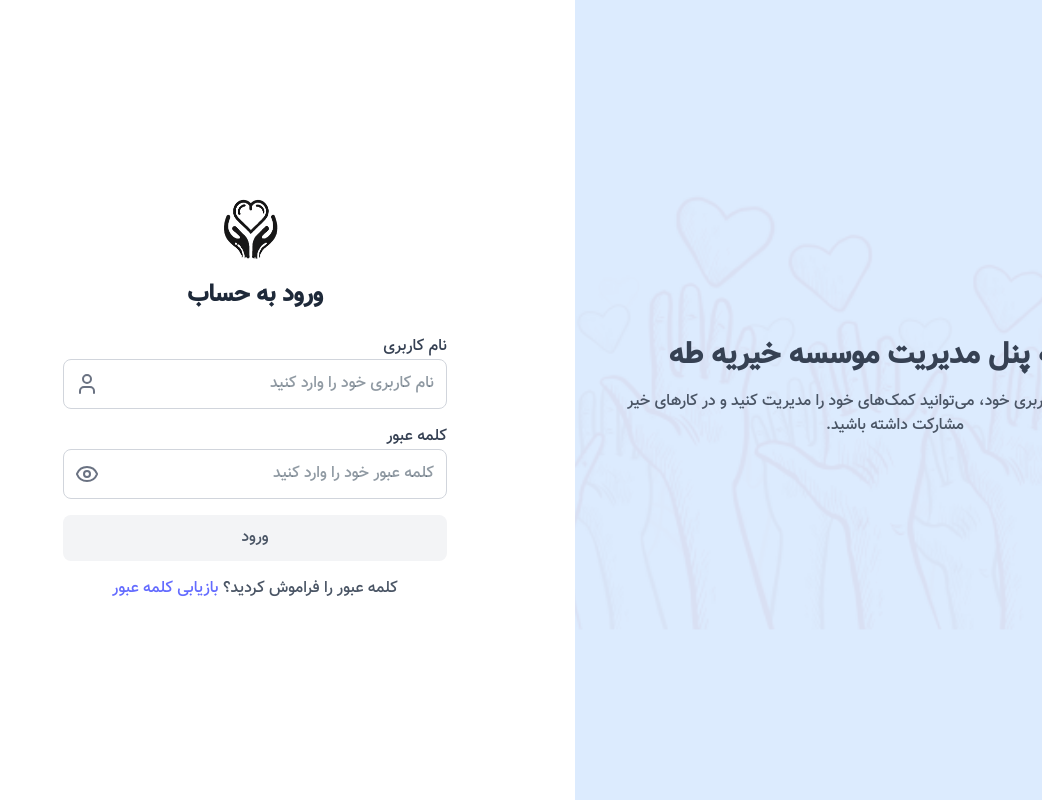
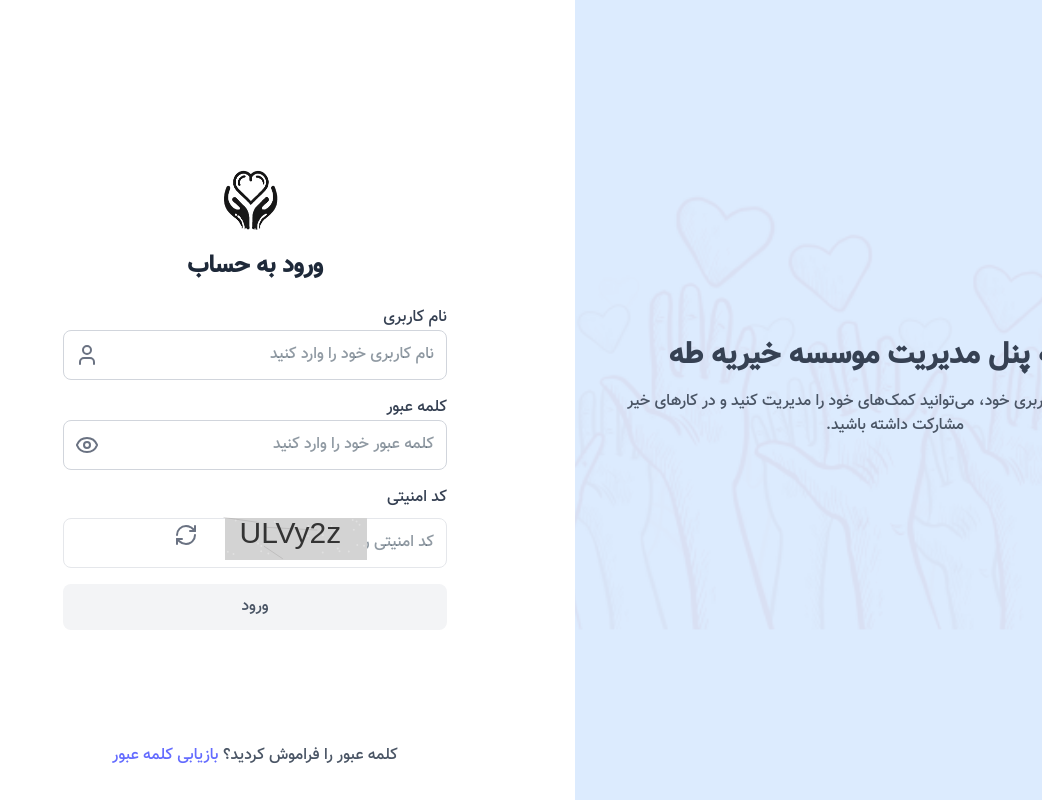
Before and after one commit to coderamins/charity-client, a React (Vite) app: page /login in a window 1280 px wide. Shown: the whole page, without its empty margins (238-1280 px from the left). Built offline with nearby package versions, Linux system fonts and the light colour scheme.

Commit message:
'14031208'

```diff
--- a/package.json
+++ b/package.json
@@ -25,6 +25,7 @@
     "react-dom": "^19.0.0",
     "react-hook-form": "^7.54.2",
     "react-router-dom": "^7.1.5",
+    "react-simple-captcha": "^9.3.1",
     "recharts": "^2.15.1",
     "shadcn-ui": "^0.9.4",
     "tailwindcss": "^4.0.6",
--- /dev/null
+++ b/src/components/Captcha.jsx
@@ -0,0 +1,86 @@
+import React, { useState, useRef, useEffect } from 'react';
+import { RefreshCw } from 'lucide-react'; // برای استفاده از آیکن ری‌فرش
+
+const Captcha = ({ onChange }) => {
+  const [captchaCode, setCaptchaCode] = useState('');
+  const canvasRef = useRef(null);
+
+  const generateCaptcha = () => {
+    const chars = "ABCDEFGHIJKLMNOPQRSTUVWXYZabcdefghijklmnopqrstuvwxyz0123456789";
+    const captchaLength = 6;
+    let captcha = '';
+    for (let i = 0; i < captchaLength; i++) {
+      captcha += chars.charAt(Math.floor(Math.random() * chars.length));
+    }
+    setCaptchaCode(captcha);
+    drawCaptcha(captcha);
+  };
+
+  const drawCaptcha = (captcha) => {
+    const canvas = canvasRef.current;
+    const ctx = canvas.getContext('2d');
+    canvas.width = 150; // عرض تصویر کپچا
+    canvas.height = 50; // ارتفاع تصویر کپچا
+
+    // زمینه تصادفی
+    ctx.fillStyle = 'lightgray';
+    ctx.fillRect(8, 8, canvas.width, canvas.height);
+
+    // نویز تصادفی
+    for (let i = 0; i < 30; i++) {
+      ctx.beginPath();
+      ctx.arc(Math.random() * canvas.width, Math.random() * canvas.height, 1, 0, Math.PI * 2, false);
+      ctx.fillStyle = 'rgba(255, 255, 255, 0.3)';
+      ctx.fill();
+    }
+
+    // خطوط تصادفی برای سخت‌تر کردن تشخیص
+    for (let i = 0; i < 3; i++) {
+      ctx.beginPath();
+      ctx.moveTo(Math.random() * canvas.width, Math.random() * canvas.height);
+      ctx.lineTo(Math.random() * canvas.width, Math.random() * canvas.height);
+      ctx.strokeStyle = 'rgba(109, 108, 108, 0.2)';
+      ctx.stroke();
+    }
+
+    // تنظیمات متن کپچا
+    ctx.font = '30px Arial';
+    ctx.fillStyle = '#333';
+    ctx.textAlign = 'center';
+    ctx.textBaseline = 'middle';
+
+    // نوشتن کد کپچا روی تصویر
+    ctx.fillText(captcha, canvas.width / 2, canvas.height / 2);
+  };
+
+  useEffect(() => {
+    generateCaptcha();
+  }, []);
+
+  useEffect(() => {
+    onChange(captchaCode);
+  }, [captchaCode, onChange]);
+
+  return (
+    <div className="flex items-center absolute left-55 rounded-lg">
+      <canvas
+        ref={canvasRef}
+        width={200}
+        height={50}
+        style={{ borderRadius:"5px solid #eee", marginRight: '10px' }}
+      />
+      <button
+        onClick={generateCaptcha}
+        style={{
+          background: 'none',
+          border: 'none',
+          cursor: 'pointer',
+        }}
+      >
+        <RefreshCw size={24} className="text-gray-500 hover:text-blue-600" />
+      </button>
+    </div>
+  );
+};
+
+export default Captcha;
--- a/src/pages/CreateDonation.jsx
+++ b/src/pages/CreateDonation.jsx
@@ -52,7 +52,7 @@ export default function CreateDonation() {
             <h2 className="text-xl font-bold mb-4">فرم ثبت کمک مالی</h2>
             {successMessage && <p className="text-green-600">{successMessage}</p>}
             <form onSubmit={handleSubmit(onSubmit)} className="">
-                <div className="grid grid-cols-2 gap-4">
+                <div className="grid grid-cols-2 gap-4 mt-4">
                     <div>
                         <label className="block">نام اهداکننده:</label>
                         <input {...register("donorName")} className="w-full p-2 border border-gray-300 rounded" />
@@ -64,7 +64,7 @@ export default function CreateDonation() {
                         <p className="text-red-500">{errors.email?.message}</p>
                     </div>
                 </div>
-                <div className="grid grid-cols-2 gap-4">
+                <div className="grid grid-cols-2 gap-4 mt-4">
                     <div >
                         <label className="block">شماره تماس:</label>
                         <input {...register("phone")} className="w-80 p-2 border border-gray-300 rounded" />
@@ -82,7 +82,7 @@ export default function CreateDonation() {
                 </div>
 
                 {donationType === "cash" && (
-                    <div>
+                    <div className="mt-4">
                         <label className="block">مبلغ (تومان):</label>
                         <input type="number" {...register("amount")} className="w-full p-2 border rounded" />
                         <p className="text-red-500">{errors.amount?.message}</p>
@@ -90,14 +90,14 @@ export default function CreateDonation() {
                 )}
 
                 {donationType === "non-cash" && (
-                    <div>
+                    <div className="mt-4">
                         <label className="block">جزئیات کمک غیرنقدی:</label>
                         <textarea {...register("itemDescription")} className="w-full p-2 border border-gray-300 rounded"></textarea>
                         <p className="text-red-500">{errors.itemDescription?.message}</p>
                     </div>
                 )}
 
-                <div>
+                <div className="mt-4">
                     <label className="block">توضیحات اضافی (اختیاری):</label>
                     <textarea {...register("description")} className="w-full p-2 border border-gray-300 rounded"></textarea>
                 </div>
--- a/src/pages/Dashboard.jsx
+++ b/src/pages/Dashboard.jsx
@@ -248,7 +248,7 @@ const Dashboard = () => {
         </div>
       </Card>
 
-      <div className="bg-white rounded-2xl shadow-lg p-5 w-80">
+      <div className="bg-white rounded-2xl shadow-lg p-5 w-80 h-75">
         {/* عنوان و مبلغ */}
         <h3 className="text-gray-500 text-sm">مجموع کمک‌های مالی</h3>
         <p className="text-2xl font-bold mt-1">۶.۳۲ میلیارد تومان</p>
--- a/src/pages/Login.jsx
+++ b/src/pages/Login.jsx
@@ -2,12 +2,33 @@ import { useState } from "react";
 import { Eye, EyeOff, User } from "lucide-react"; // Import necessary icons
 import { BrowserRouter as Router, Routes, Route } from "react-router-dom";
 import { toAbsolouteUrl } from "../helpers/absolouteUrl";
+import Captcha from "../components/Captcha";
 
 function Login() {
     const [passwordVisible, setPasswordVisible] = useState(false);
+    const [captchaInput, setCaptchaInput] = useState("");
+    const [captchaError, setCaptchaError] = useState(false);
+    const [generatedCaptcha, setGeneratedCaptcha] = useState("");
 
     const togglePasswordVisibility = () => {
         setPasswordVisible(!passwordVisible);
+    };
+
+    const handleCaptchaChange = (captchaCode) => {
+        setGeneratedCaptcha(captchaCode);
+    };
+
+    const handleSubmit = (e) => {
+        e.preventDefault();
+
+        // بررسی کپچا
+        if (captchaInput !== generatedCaptcha) {
+            setCaptchaError(true);
+            return;
+        }
+
+        // ادامه پردازش فرم
+        alert("فرم ارسال شد");
     };
 
     return (
@@ -62,11 +83,28 @@ function Login() {
                             </div>
                         </div>
                     </div>
+
+                    <div className="mb-4">
+                        <label className="block text-gray-700">کد امنیتی</label>
+                        <Captcha onChange={handleCaptchaChange} />
+                        <input
+                            type="text"
+                            className="w-full p-3 mt-2 border border-gray-200 rounded-lg"
+                            placeholder="کد امنیتی را وارد کنید"
+                            value={captchaInput}
+                            onChange={(e) => setCaptchaInput(e.target.value)}
+                        />
+                        {captchaError && (
+                            <p className="text-red-500 text-sm mt-2">کد امنیتی صحیح نیست!</p>
+                        )}
+                    </div>
+
+
                     <button className="w-full bg-gray-100 !bg-gray-100 text-gray-600 py-3 rounded-lg hover:!bg-blue-100 transition">
                         ورود</button>
 
                 </form>
-                <p className="mt-4 text-gray-600">
+                <p className="absolute bottom-4 text-gray-600 mb-4">
                     کلمه عبور را فراموش کردید؟ <a href="#" className="text-blue-500">بازیابی کلمه عبور</a>
                 </p>
             </div>
```
Also changed, not shown: src/components/Sidebar.jsx (+26 -7 lines), 2 other files (tests, documents, lock files or other folders).
